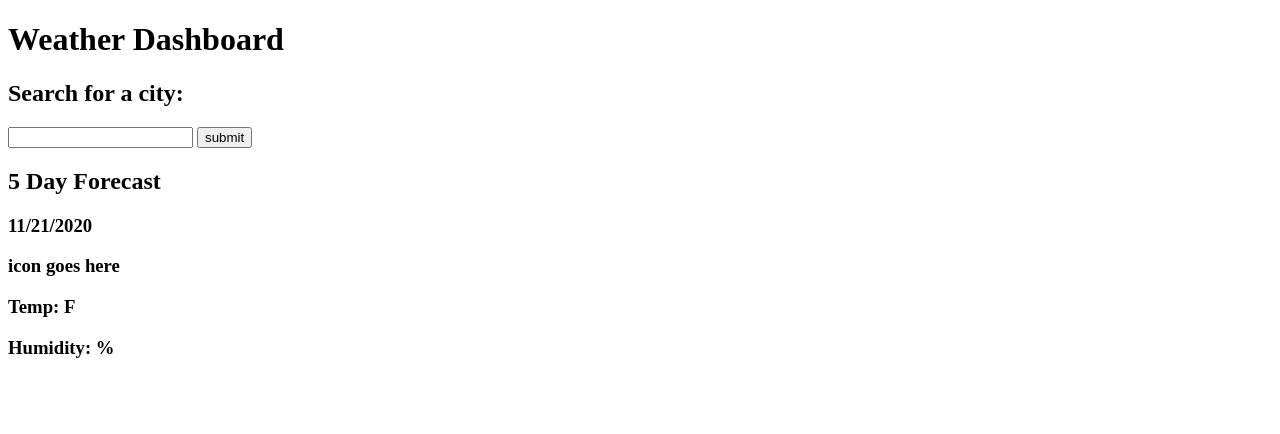
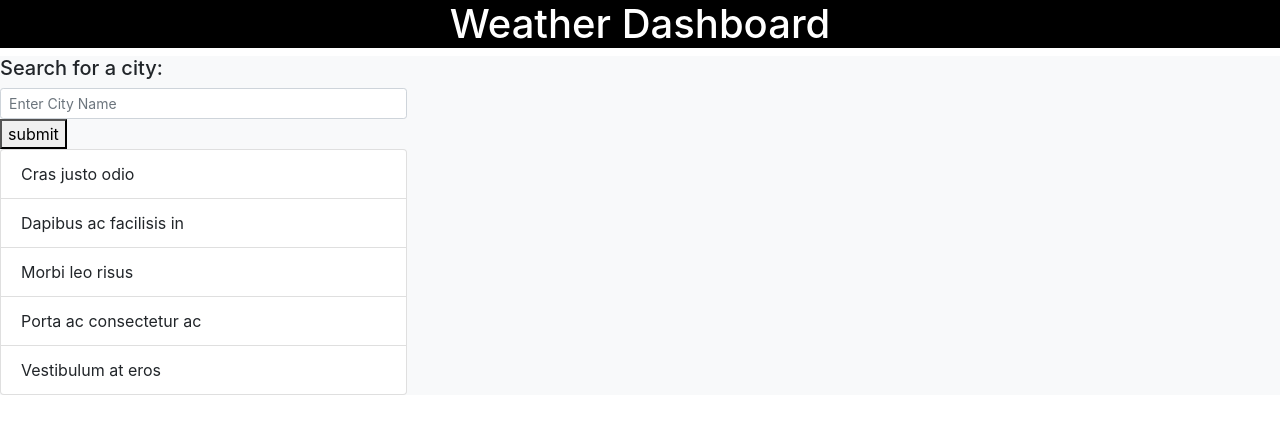
Before and after one commit to akelstrom/weather-app, a plain HTML site: page index.html in a window 1280 px wide. Drawn offline with nearby package versions, Linux system fonts and the light colour scheme.

Commit message:
started bootstrap layout

```diff
--- a/assets/style.css
+++ b/assets/style.css
@@ -0,0 +1,8 @@
+header {
+    background: black;
+}
+
+header h1 {
+    color: white;
+    text-align:center;
+}
--- a/index.html
+++ b/index.html
@@ -4,32 +4,44 @@
     <meta charset="UTF-8" />
     <meta name="viewport" content="width=device-width, initial-scale=1.0" />
     <title>Weather</title>
+    <link rel="stylesheet" href="https://cdn.jsdelivr.net/npm/bootstrap@4.5.3/dist/css/bootstrap.min.css" integrity="sha384-TX8t27EcRE3e/ihU7zmQxVncDAy5uIKz4rEkgIXeMed4M0jlfIDPvg6uqKI2xXr2" crossorigin="anonymous">
+    <link rel="stylesheet" href="assets/style.css">
   </head>
   <body>
     <header>
       <h1>Weather Dashboard</h1>
     </header>
     <main>
-      <div>
-        <h2>Search for a city:</h2>
-        <label for="city"></label>
-        <input type="text" id="city-input" name="city-input" />
+    <div class="row">
+      <div class="col-4 bg-light" id="left-container">
+        <h5>Search for a city:</h5>
+        <input class="form-control form-control-sm" type="text" id="city-input" placeholder="Enter City Name">
         <button id="submit-btn">submit</button>
+        <ul class="list-group">
+            <li class="list-group-item">Cras justo odio</li>
+            <li class="list-group-item">Dapibus ac facilisis in</li>
+            <li class="list-group-item">Morbi leo risus</li>
+            <li class="list-group-item">Porta ac consectetur ac</li>
+            <li class="list-group-item">Vestibulum at eros</li>
+          </ul>
       </div>
 
-      <div id="todays-weather">
+      <div class="col-8 bg-light" id="todays-weather">
         <!-- data from displayTodaysWeather goes here -->
       </div>
-      <div id="uv-index"></div>
+      <!-- data from 2nd api key to get ui index -->
+      <div class="col-8 bg-light" id="uv-index"></div>
+
+    </div>
 
       <div id="week-weather">
         <!-- data for 5 day forecast goes here  -->
-        <h2>5 Day Forecast</h2>
+        <!-- <h2>5 Day Forecast</h2>
         <div>
           <h3>11/21/2020</h3>
           <h3>icon goes here</h3>
           <h3>Temp: F</h3>
-          <h3>Humidity: %</h3>
+          <h3>Humidity: %</h3> -->
         </div>
       </div>
     </main>
```
